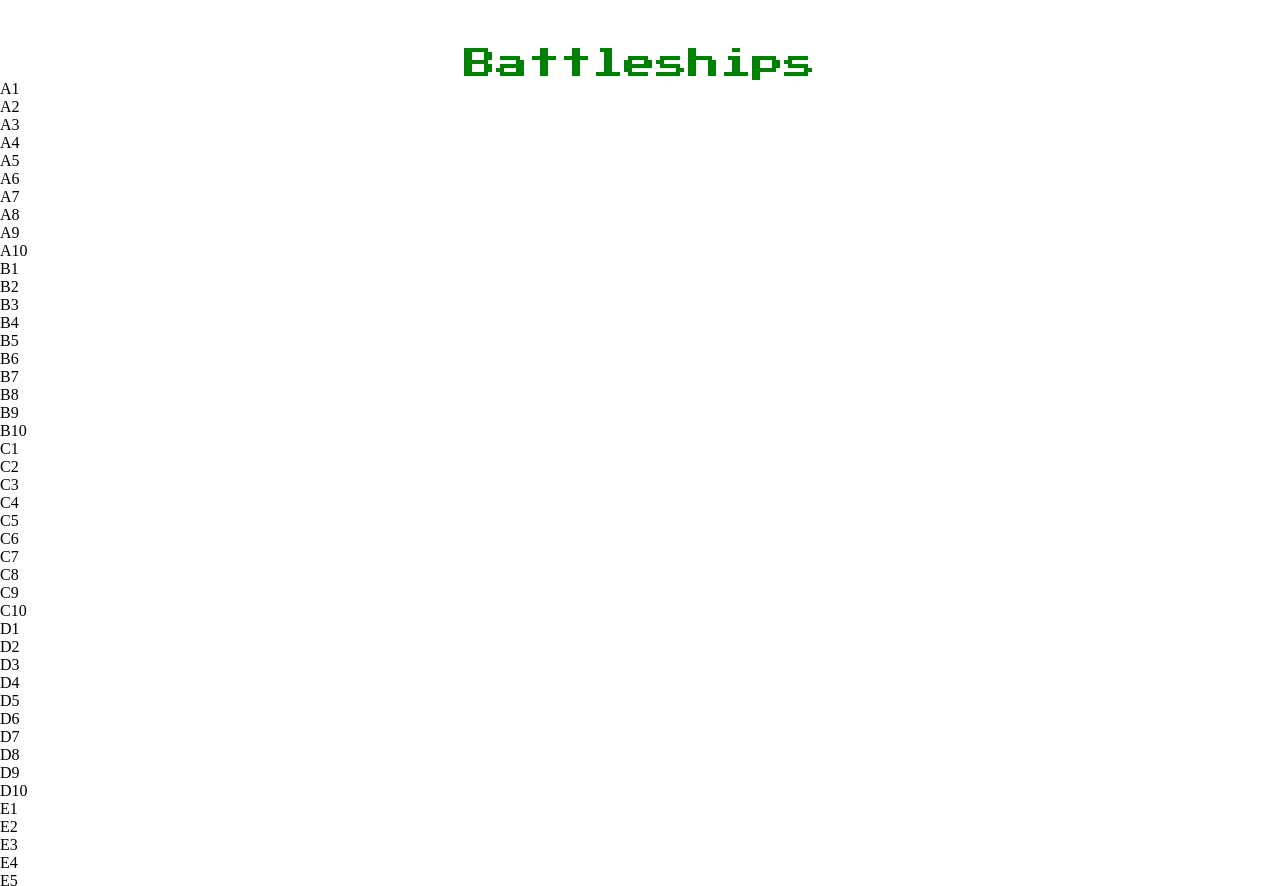
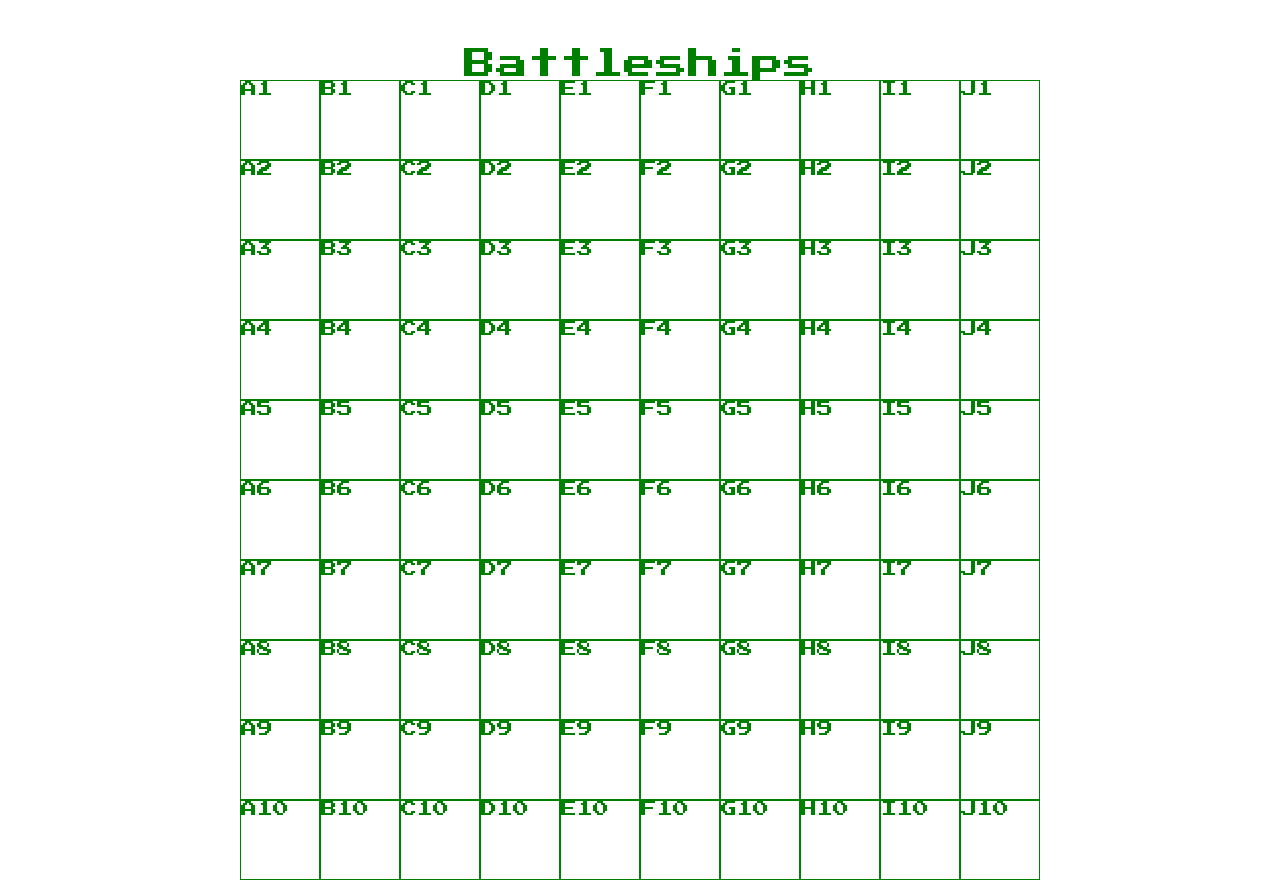
Before and after one commit to Davhho-dev/battle-ships, a website built with webpack: page dist/index.html in a window 1280 px wide. Shown: the top 886 px of the page. Built offline with nearby package versions, Linux system fonts and the light colour scheme.

Commit message:
Add root variable for square size and style the gameboard and squares

```diff
--- a/src/style.css
+++ b/src/style.css
@@ -12,6 +12,7 @@ body {
 :root {
     --pri-ft: "Press Start 2P";
     --pri-clr: green;
+    --square-size: 5rem;
 }
 
 .title {
@@ -23,3 +24,17 @@ body {
     justify-content: center;
     align-items: center;
 }
+
+[class*="sq"] {
+    width: var(--square-size);
+    height: var(--square-size);
+    font-family: var(--pri-ft);
+    color: var(--pri-clr);
+    border: 1px solid var(--pri-clr);
+}
+
+#player-gameboard {
+    display: flex;
+    justify-content: center;
+    align-items: center;
+}
```
